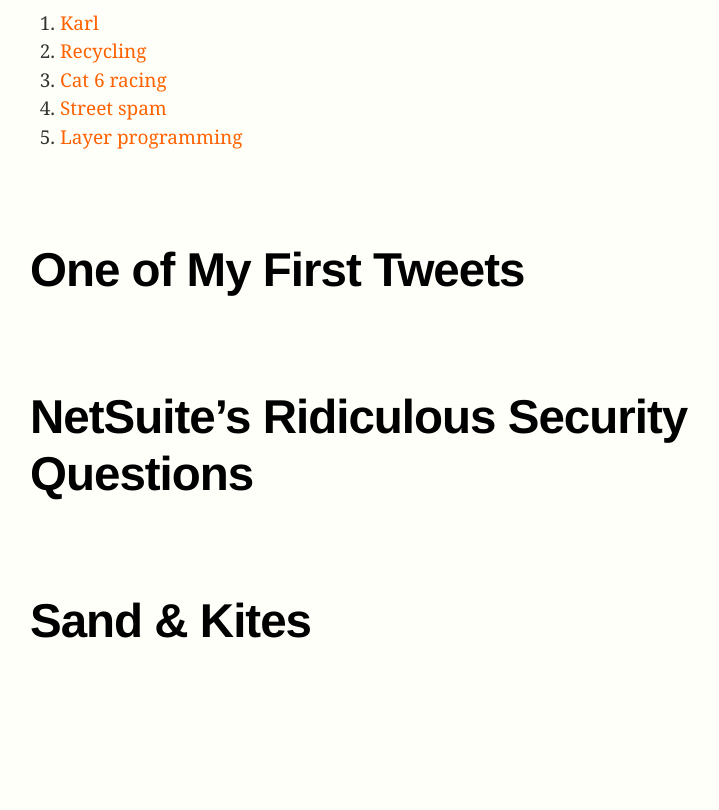
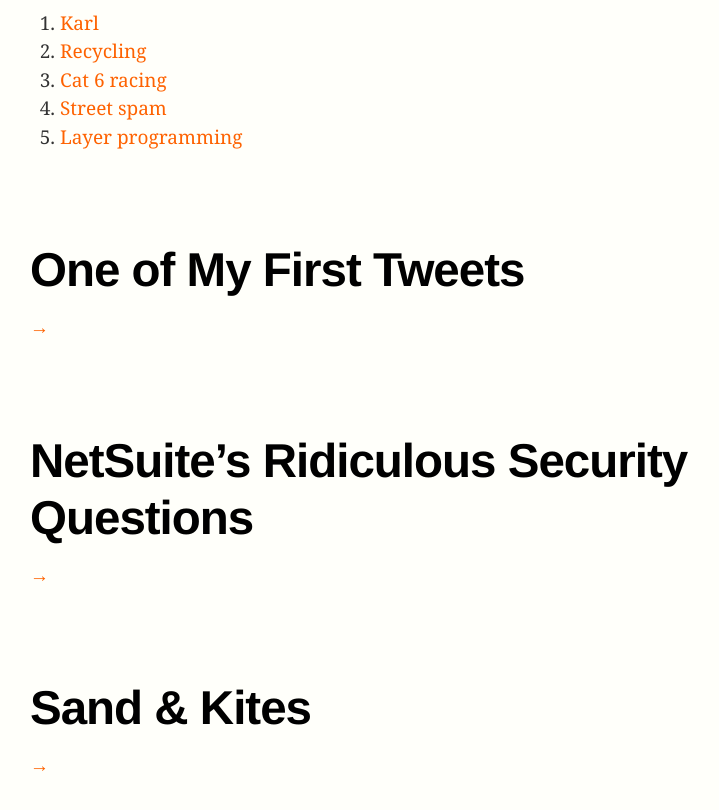
Before and after one commit to huphtur/huphtur.github.io, a Jekyll site: the page built from index.html, in a window 1280 px wide and 900 px high, scrolled down 6509 px. Shown: the top 810 px of the window, without its empty margins (260-979 px from the left). Built offline with Jekyll 4.4.1, drawn with Linux system fonts in a browser that asks for light colours; before the commit the page ends 7278 px from its top, so only the background shows below that.

Commit message:
arrows on older postststssss ➡️

```diff
--- a/index.html
+++ b/index.html
@@ -17,6 +17,7 @@
     <article class="post">
       <header class="post-header">
         <h2 class="post-title"><a href="{{ post.url }}">{{ post.title }}</a></h2>
+        <p><a href="{{ post.url }}">&rarr;</a></p>
       </header>
     </article>
   {% endif %}
```
